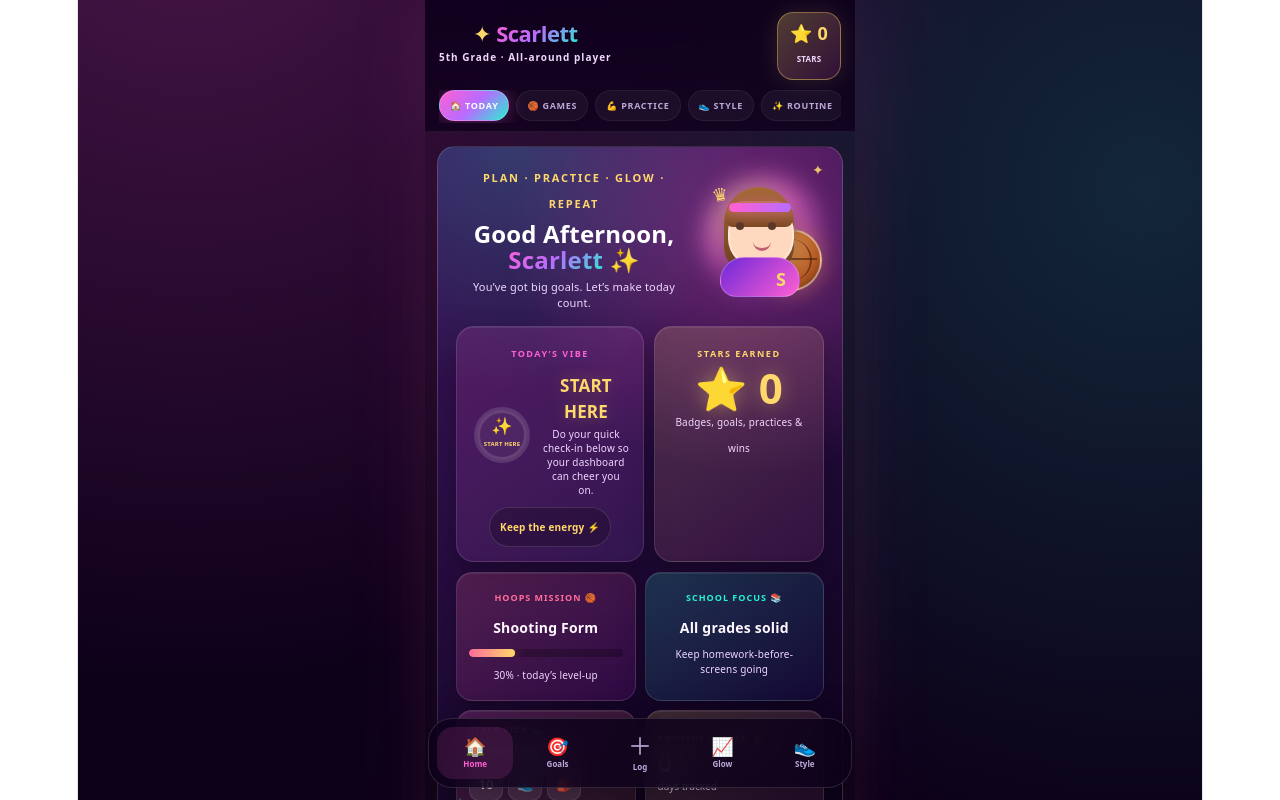
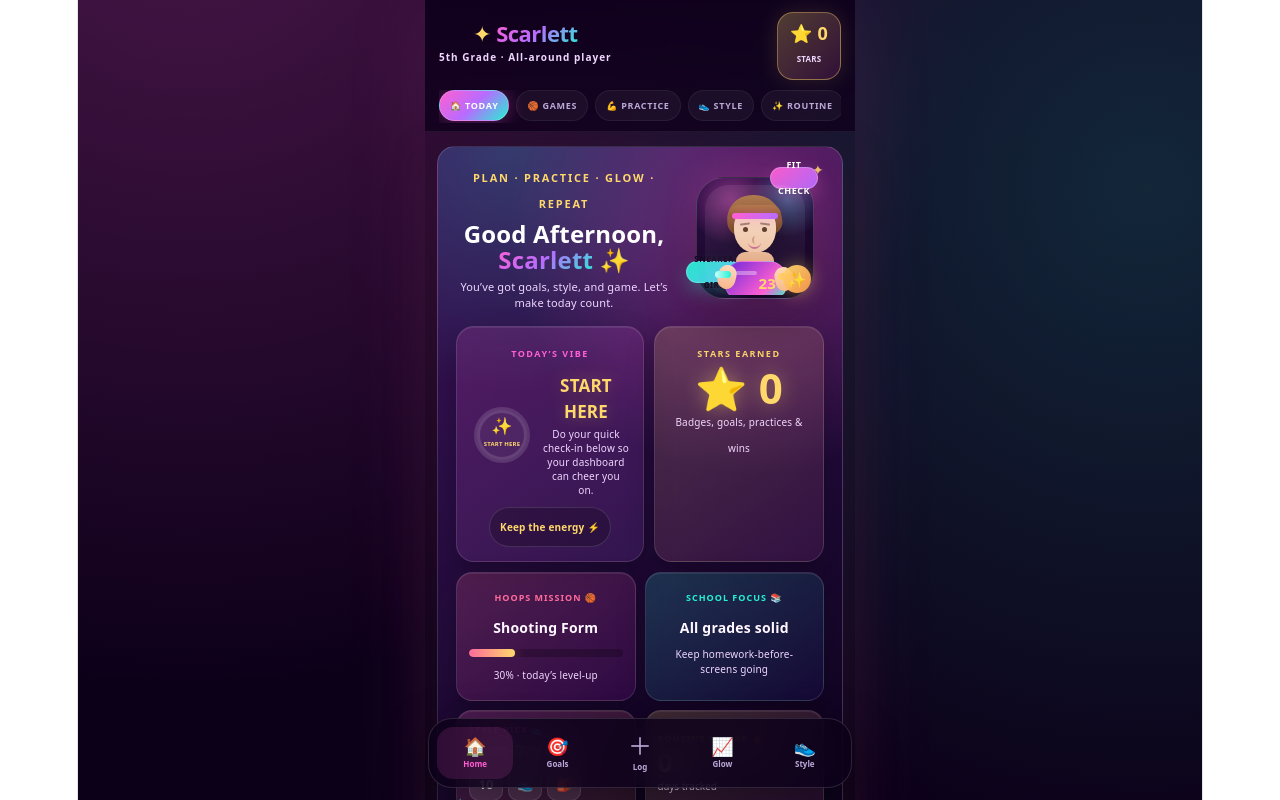
Before and after one commit to cdebacamatt/Scarlett-Tracker, a React (Vite) app: page / in a window 1280 px wide. Shown: the top 800 px of the page. Built offline with nearby package versions, Linux system fonts and the light colour scheme.

Commit message:
Update App.jsx

```diff
--- a/src/App.jsx
+++ b/src/App.jsx
@@ -136,17 +136,32 @@ function Sparkles(){return<>
   <div style={{position:"absolute",top:36,right:68,color:C.pink,fontSize:10,opacity:.75}}>✧</div>
   <div style={{position:"absolute",bottom:18,left:18,color:C.teal,fontSize:10,opacity:.7}}>✦</div>
 </>;}
-function ScarlettAvatar(){return<div aria-label="Scarlett avatar" style={{position:"relative",width:118,height:118,flexShrink:0}}>
-  <div style={{position:"absolute",inset:0,borderRadius:"50%",background:"radial-gradient(circle at 35% 30%,#FFE2A8,#FF75D9 42%,#4A1776 75%)",filter:"blur(12px)",opacity:.72}}/>
-  <div style={{position:"absolute",right:2,bottom:6,width:58,height:58,borderRadius:"50%",background:"radial-gradient(circle at 30% 28%,#FFB566,#B55B24 65%,#5B240C)",border:"2px solid rgba(255,255,255,.45)",boxShadow:"0 0 24px rgba(255,154,77,.48)"}}><div style={{position:"absolute",inset:8,borderLeft:"2px solid rgba(70,25,9,.55)",borderRight:"2px solid rgba(70,25,9,.55)",borderRadius:"50%"}}/><div style={{position:"absolute",left:3,right:3,top:27,borderTop:"2px solid rgba(70,25,9,.55)"}}/></div>
-  <div style={{position:"absolute",left:18,top:8,width:70,height:86,borderRadius:"38px 38px 28px 28px",background:"linear-gradient(180deg,#A56A35,#6C3D1F)",boxShadow:"0 8px 22px rgba(0,0,0,.35)"}}/>
-  <div style={{position:"absolute",left:22,top:26,width:62,height:60,borderRadius:"42% 42% 48% 48%",background:"#FFD9BF",border:"2px solid rgba(255,255,255,.38)"}}/>
-  <div style={{position:"absolute",left:19,top:22,width:68,height:26,borderRadius:"28px 28px 12px 12px",background:"linear-gradient(180deg,#B77A42,#7C4825)"}}/>
-  <div style={{position:"absolute",left:30,top:43,width:8,height:8,borderRadius:"50%",background:"#5B3828"}}/><div style={{position:"absolute",left:62,top:43,width:8,height:8,borderRadius:"50%",background:"#5B3828"}}/>
-  <div style={{position:"absolute",left:47,top:60,width:18,height:9,borderBottom:"3px solid #C15F70",borderRadius:"0 0 18px 18px"}}/>
-  <div style={{position:"absolute",left:23,top:24,width:62,height:9,borderRadius:99,background:`linear-gradient(90deg,${C.pink},${C.purple})`,boxShadow:`0 0 14px ${C.pink}77`}}/>
-  <div style={{position:"absolute",left:14,bottom:0,width:78,height:38,borderRadius:"24px 24px 16px 16px",background:"linear-gradient(135deg,#6D28D9,#FF5FD2)",border:"1px solid rgba(255,255,255,.25)"}}><div style={{position:"absolute",right:13,top:8,color:C.gold,fontSize:18,fontWeight:900}}>S</div></div>
-  <div style={{position:"absolute",left:6,top:2,color:C.gold,fontSize:18,transform:"rotate(-12deg)"}}>♛</div>
+function ScarlettAvatar(){return<div aria-label="Scarlett avatar" style={{position:"relative",width:138,height:142,flexShrink:0}}>
+  <div style={{position:"absolute",inset:10,borderRadius:28,background:"radial-gradient(circle at 30% 20%,rgba(255,95,210,.45),transparent 34%),radial-gradient(circle at 78% 18%,rgba(102,199,255,.35),transparent 28%),linear-gradient(160deg,#2B0E45,#12041F)",border:"1px solid rgba(255,255,255,.16)",boxShadow:"0 20px 50px rgba(0,0,0,.38),0 0 32px rgba(255,95,210,.18)",overflow:"hidden"}}/>
+  <div style={{position:"absolute",top:0,left:84,width:46,height:20,borderRadius:999,background:"linear-gradient(135deg,rgba(255,95,210,.95),rgba(183,108,255,.95))",border:"1px solid rgba(255,255,255,.2)",boxShadow:"0 8px 18px rgba(255,95,210,.28)",display:"flex",alignItems:"center",justifyContent:"center",fontSize:9,fontWeight:950,color:C.white,letterSpacing:".5px"}}>FIT CHECK</div>
+  <div style={{position:"absolute",top:94,left:0,width:54,height:20,borderRadius:999,background:"linear-gradient(135deg,rgba(36,242,210,.95),rgba(102,199,255,.95))",border:"1px solid rgba(255,255,255,.18)",boxShadow:"0 8px 18px rgba(36,242,210,.25)",display:"flex",alignItems:"center",justifyContent:"center",fontSize:8,fontWeight:950,color:"#16071F",letterSpacing:".5px"}}>SNEAKER GIRL</div>
+  <div style={{position:"absolute",top:18,left:19,width:100,height:110,borderRadius:24,background:"linear-gradient(180deg,rgba(255,255,255,.08),rgba(255,255,255,.02))",overflow:"hidden"}}>
+    <div style={{position:"absolute",top:10,left:22,width:55,height:40,borderRadius:"36px 42px 18px 20px",background:"linear-gradient(180deg,#AE7A4E,#7B4B2B)",transform:"rotate(-3deg)",boxShadow:"0 8px 20px rgba(0,0,0,.32)"}}/>
+    <div style={{position:"absolute",top:22,left:29,width:42,height:46,borderRadius:"42% 42% 50% 50%",background:"linear-gradient(180deg,#F6DFC9,#EFC4A7)",boxShadow:"0 4px 10px rgba(0,0,0,.12)"}}/>
+    <div style={{position:"absolute",top:20,left:24,width:52,height:14,borderRadius:"18px 18px 8px 8px",background:"linear-gradient(180deg,#B07A48,#85502B)"}}/>
+    <div style={{position:"absolute",top:42,left:38,width:5,height:5,borderRadius:"50%",background:"#5D402C"}}/>
+    <div style={{position:"absolute",top:42,left:57,width:5,height:5,borderRadius:"50%",background:"#5D402C"}}/>
+    <div style={{position:"absolute",top:38,left:35,width:10,height:2,borderRadius:8,background:"rgba(93,64,44,.55)",transform:"rotate(-8deg)"}}/>
+    <div style={{position:"absolute",top:38,left:55,width:10,height:2,borderRadius:8,background:"rgba(93,64,44,.55)",transform:"rotate(8deg)"}}/>
+    <div style={{position:"absolute",top:51,left:47,width:6,height:8,borderRadius:"50%",borderLeft:"2px solid rgba(186,128,95,.55)"}}/>
+    <div style={{position:"absolute",top:56,left:43,width:13,height:6,borderBottom:"2px solid #CA7292",borderRadius:"0 0 12px 12px"}}/>
+    <div style={{position:"absolute",top:28,left:27,width:46,height:6,borderRadius:99,background:`linear-gradient(90deg,${C.pink},${C.purple})`,boxShadow:`0 0 12px ${C.pink}77`}}/>
+    <div style={{position:"absolute",top:67,left:31,width:38,height:18,borderRadius:99,background:"linear-gradient(180deg,#E8B896,#E1A781)"}}/>
+    <div style={{position:"absolute",top:76,left:20,width:60,height:36,borderRadius:"18px 18px 14px 14px",background:"linear-gradient(135deg,#6D28D9,#FF5FD2 70%,#24F2D2)",border:"1px solid rgba(255,255,255,.16)"}}>
+      <div style={{position:"absolute",left:9,top:9,width:22,height:4,borderRadius:99,background:"rgba(255,255,255,.34)"}}/>
+      <div style={{position:"absolute",right:10,top:8,fontSize:15,color:C.gold,fontWeight:950}}>23</div>
+    </div>
+    <div style={{position:"absolute",top:80,left:13,width:18,height:24,borderRadius:12,background:"linear-gradient(180deg,#FFD9BF,#F6B68D)",transform:"rotate(14deg)"}}/>
+    <div style={{position:"absolute",top:82,left:70,width:18,height:24,borderRadius:12,background:"linear-gradient(180deg,#FFD9BF,#F6B68D)",transform:"rotate(-12deg)"}}/>
+    <div style={{position:"absolute",top:86,left:10,width:16,height:7,borderRadius:8,background:"linear-gradient(90deg,#C9FFFA,#24F2D2)"}}/>
+    <div style={{position:"absolute",top:88,left:73,width:16,height:7,borderRadius:8,background:"linear-gradient(90deg,#FFD86B,#FF9A4D)"}}/>
+  </div>
+  <div style={{position:"absolute",right:13,bottom:16,width:28,height:28,borderRadius:"50%",background:"linear-gradient(135deg,rgba(255,216,107,.95),rgba(255,154,77,.95))",boxShadow:"0 0 18px rgba(255,216,107,.45)",display:"flex",alignItems:"center",justifyContent:"center",fontSize:15}}>✨</div>
 </div>;}
 function GlamHero({children,style={}}){return<div style={{...cs,padding:18,background:"radial-gradient(circle at 78% 12%,rgba(255,95,210,.32),transparent 36%),radial-gradient(circle at 18% 0%,rgba(36,242,210,.18),transparent 32%),linear-gradient(145deg,rgba(61,20,94,.96),rgba(13,3,30,.98))",border:"1px solid rgba(255,255,255,.16)",boxShadow:"0 18px 50px rgba(255,95,210,.12),0 18px 50px rgba(0,0,0,.45)",...style}}><Sparkles/>{children}</div>;}
 function GlamButton({e,l,c,onClick}){return<button onClick={onClick} style={{background:`linear-gradient(135deg,${c}EE,${C.purple}DD)`,border:"1px solid rgba(255,255,255,.22)",borderRadius:18,padding:"13px 6px",cursor:"pointer",display:"flex",flexDirection:"column",alignItems:"center",gap:6,fontFamily:"system-ui",boxShadow:`0 12px 28px ${c}30`,color:C.white,position:"relative",overflow:"hidden"}}><span style={{position:"absolute",inset:"0 0 auto 0",height:"45%",background:"linear-gradient(180deg,rgba(255,255,255,.22),transparent)"}}/><div style={{fontSize:23,position:"relative"}}>{e}</div><div style={{fontSize:9,fontWeight:950,textAlign:"center",position:"relative"}}>{l}</div></button>;}
@@ -280,7 +295,7 @@ export default function ScarlettTracker(){
           <div style={{flex:1,minWidth:0}}>
             <div style={{fontSize:11,color:C.gold,fontWeight:950,letterSpacing:"1.8px",textTransform:"uppercase",marginBottom:4}}>Plan · Practice · Glow · Repeat</div>
             <div style={{fontWeight:950,fontSize:24,lineHeight:1.05,color:C.white}}>Good {new Date().getHours()<12?"Morning":"Afternoon"}, <span style={{background:glamGrad,WebkitBackgroundClip:"text",color:"transparent"}}>{profile.name}</span> ✨</div>
-            <div style={{fontSize:11,color:C.light,lineHeight:1.5,marginTop:7}}>You’ve got big goals. Let’s make today count.</div>
+            <div style={{fontSize:11,color:C.light,lineHeight:1.5,marginTop:7}}>You’ve got goals, style, and game. Let’s make today count.</div>
           </div>
           <ScarlettAvatar/>
         </div>
```
